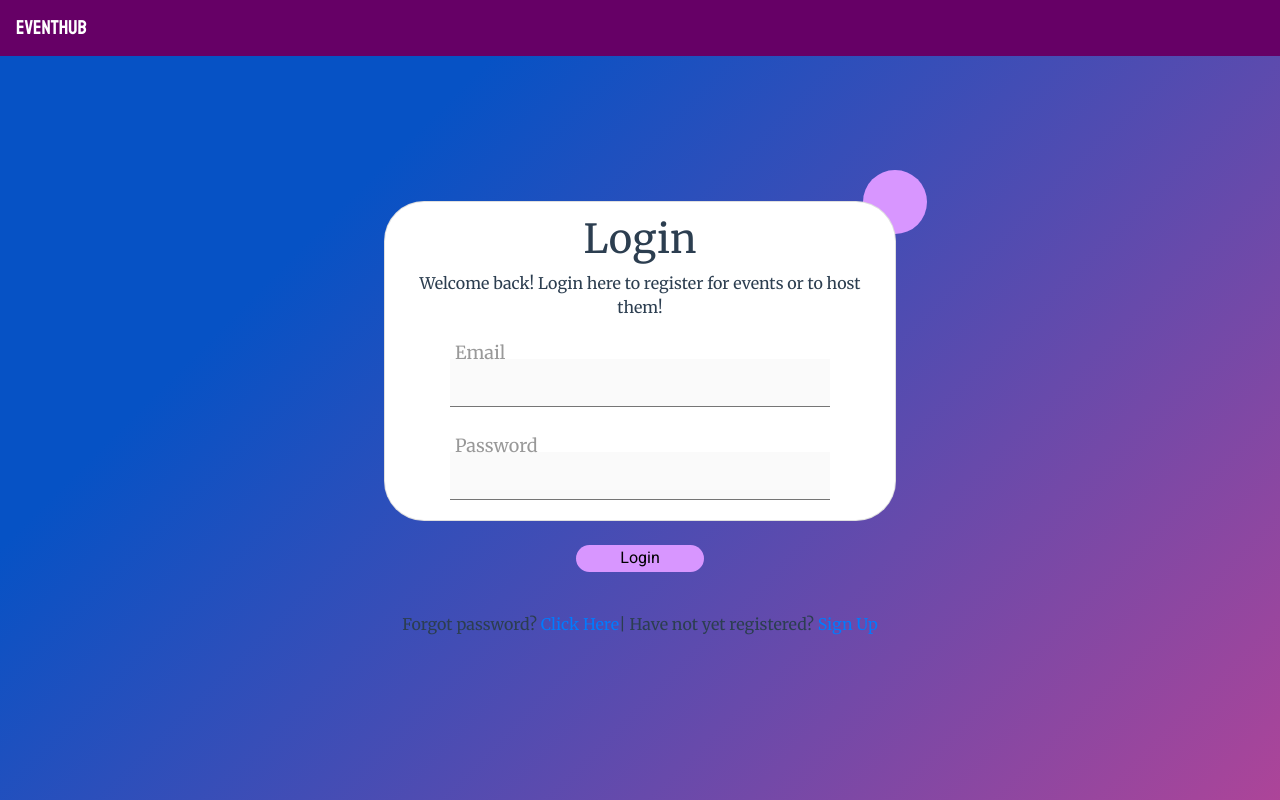
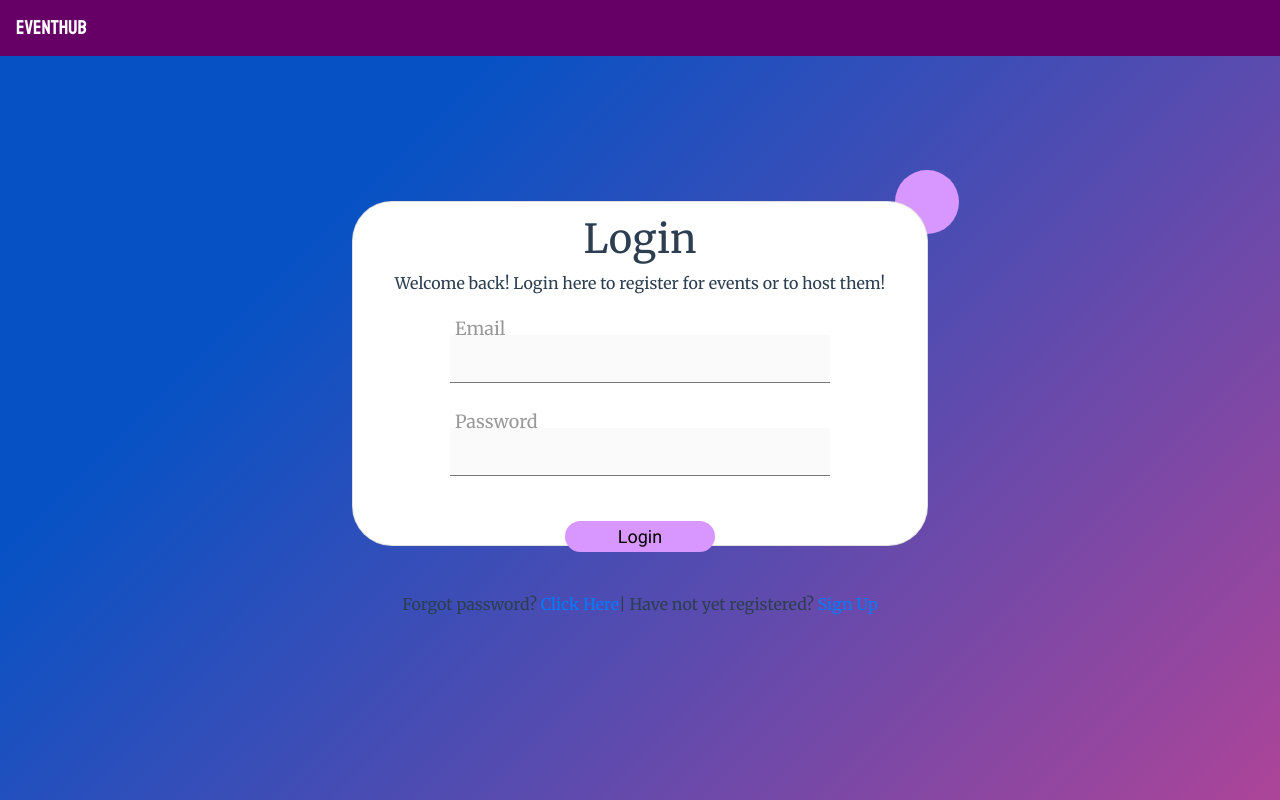
Before and after one commit to jamesjose03/eventhub, a Vue app in the folder website/client/: page /login in a window 1280 px wide. Built offline with nearby package versions, Linux system fonts and the light colour scheme.

Commit message:
fix: minor fix login page

```diff
--- a/website/client/src/components/LoginArea.vue
+++ b/website/client/src/components/LoginArea.vue
@@ -12,8 +12,7 @@
          <input type="password"><span class="highlight"></span><span class="bar"></span>
          <label>Password</label>
         </div>
-        <button type="button" class="button e-btn-1">Login
-        </button>
+        <input type="submit" value="Login" class="button e-btn-1">
 </form>
 
 <br>
@@ -38,8 +37,8 @@
         margin-top: 25vw;
         border-radius: 40px;
         box-shadow: black;
-        height: 25vw;
-        width: 40vw;
+        height: 27vw;
+        width: 45vw;
 
 
     }
@@ -87,9 +86,12 @@
   font-family: 'Roboto', sans-serif;
   background-color: #d896ff !important;
   border-radius: 40px;
-  width: 128px;
+  width: 150px;
   text-decoration: none;
-  height: 27px;
+  height: 31px;
+  padding: 1px;
+  display: initial;
+  color: #000;
     }
     .e-btn-1:hover{
         background-color: #efbbff !important;
```
